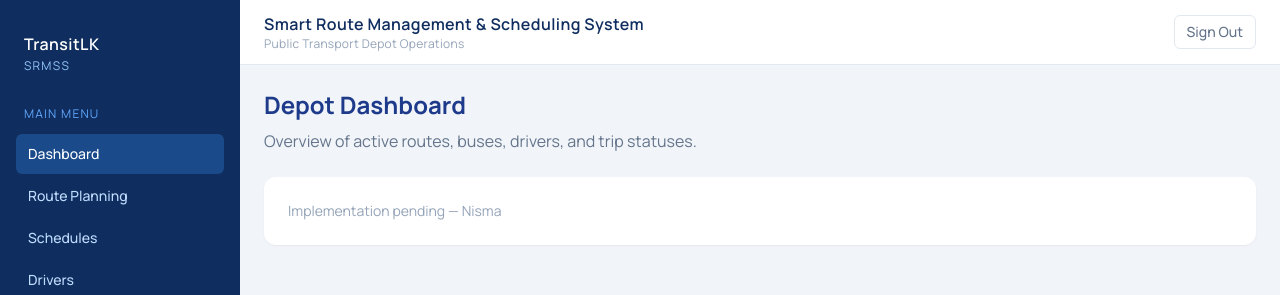
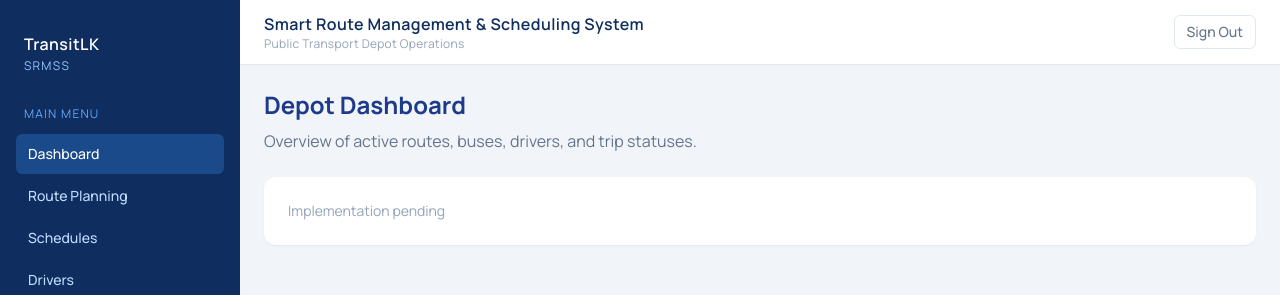
Before and after one commit to MNSBaanu/TransitLK, a React (Vite) app in the folder client/: page /dashboard in a window 1280 px wide. Shown: the top 295 px of the page. Built offline with nearby package versions, Linux system fonts and the light colour scheme.

Commit message:
refactor: update implementation notes in Dashboard and Reports components
- Change implementation pending notes to remove specific assignee references
- Update module comments to reflect group assignment status
- Ensure consistency in messaging across Dashboard and Reports pages

```diff
--- a/client/src/pages/Dashboard.jsx
+++ b/client/src/pages/Dashboard.jsx
@@ -1,14 +1,11 @@
-// Assigned to: Nisma
-// Module: Depot Management Dashboard
+// Module: Depot Management Dashboard (pending — group)
 
 function Dashboard() {
   return (
     <div>
       <h2 className="text-2xl font-bold text-blue-900 mb-2">Depot Dashboard</h2>
       <p className="text-slate-500">Overview of active routes, buses, drivers, and trip statuses.</p>
-      <div className="mt-6 bg-white rounded-xl p-6 shadow-sm text-slate-400 text-sm">
-        Implementation pending — Nisma
-      </div>
+      <p className="mt-6 bg-white rounded-xl p-6 shadow-sm text-slate-400 text-sm">Implementation pending</p>
     </div>
   )
 }
--- a/client/src/pages/Reports.jsx
+++ b/client/src/pages/Reports.jsx
@@ -1,5 +1,4 @@
-// Assigned to: Nisma
-// Module: Reporting & Analytics
+// Module: Reporting & Analytics (pending — group)
 
 function Reports() {
   return (
@@ -7,7 +6,7 @@ function Reports() {
       <h2 className="text-2xl font-bold text-blue-900 mb-2">Reports & Analytics</h2>
       <p className="text-slate-500">Export PDF reports on trips, route performance, and fuel trends.</p>
       <div className="mt-6 bg-white rounded-xl p-6 shadow-sm text-slate-400 text-sm">
-        Implementation pending — Nisma
+        Implementation pending
       </div>
     </div>
   )
```
Also changed, not shown: 1 other file (tests, documents, lock files or other folders).
